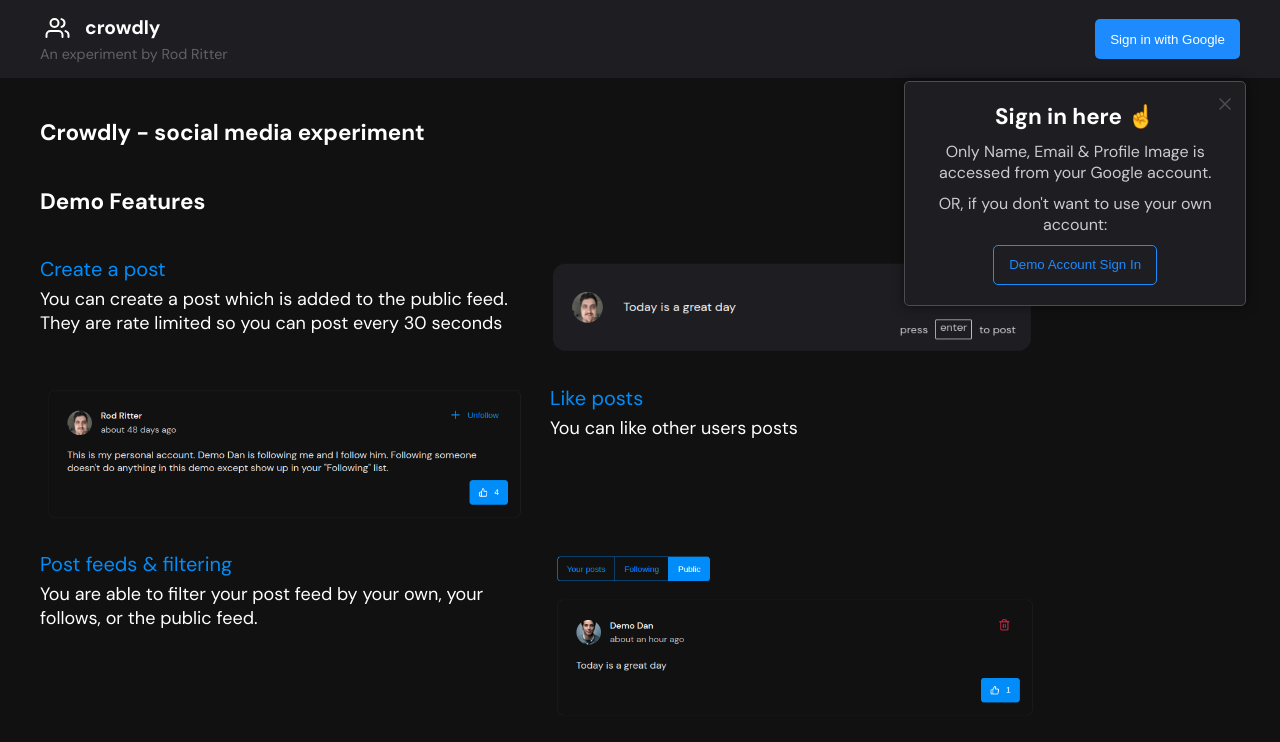
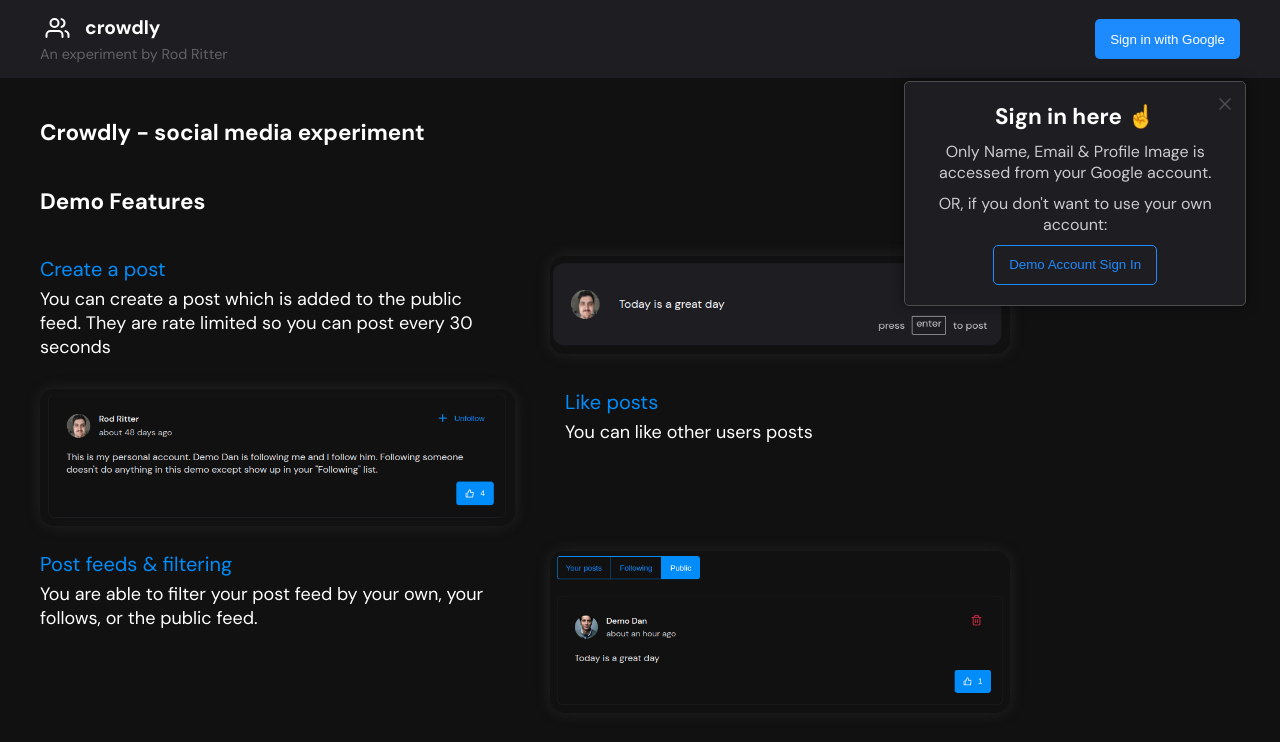
Before and after one commit to RodRitter/social-media-concept, a Next.js app: page / in a window 1280 px wide. Shown: the top 742 px of the page. Built offline with nearby package versions, Linux system fonts and the light colour scheme; no server answers.

Commit message:
feat: landing page

```diff
--- a/pages/index.js
+++ b/pages/index.js
@@ -39,8 +39,17 @@ const FeatureRow = styled.div`
 const FeatureImageWrapper = styled.div`
     position: relative;
 
+    padding-right: 30px;
+    &:nth-child(even) {
+        padding-left: 30px;
+    }
+
     img {
         width: 100%;
+        box-shadow: 0px 0px 15px 0px rgba(110, 110, 110, 0.2);
+        -webkit-box-shadow: 0px 0px 15px 0px rgba(110, 110, 110, 0.2);
+        -moz-box-shadow: 0px 0px 15px 0px rgba(110, 110, 110, 0.2);
+        border-radius: 15px;
     }
 `;
 
```
